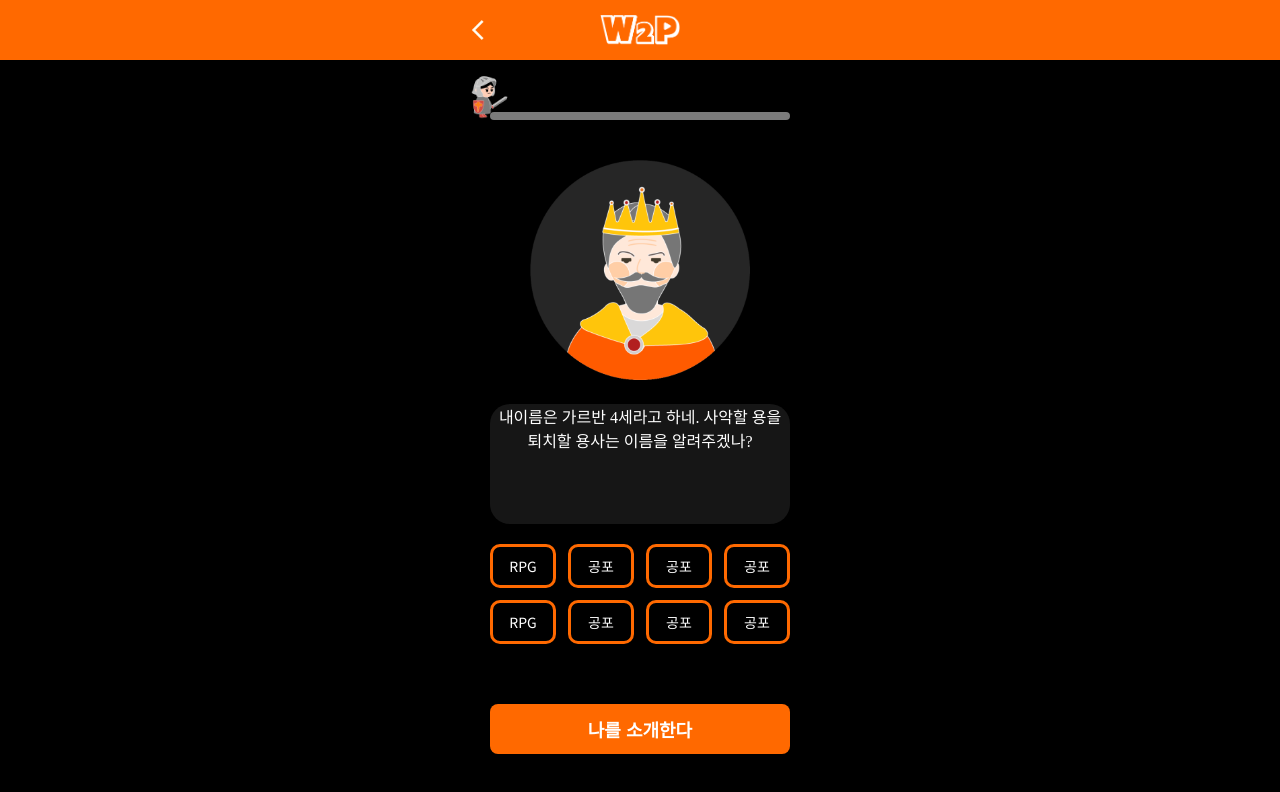
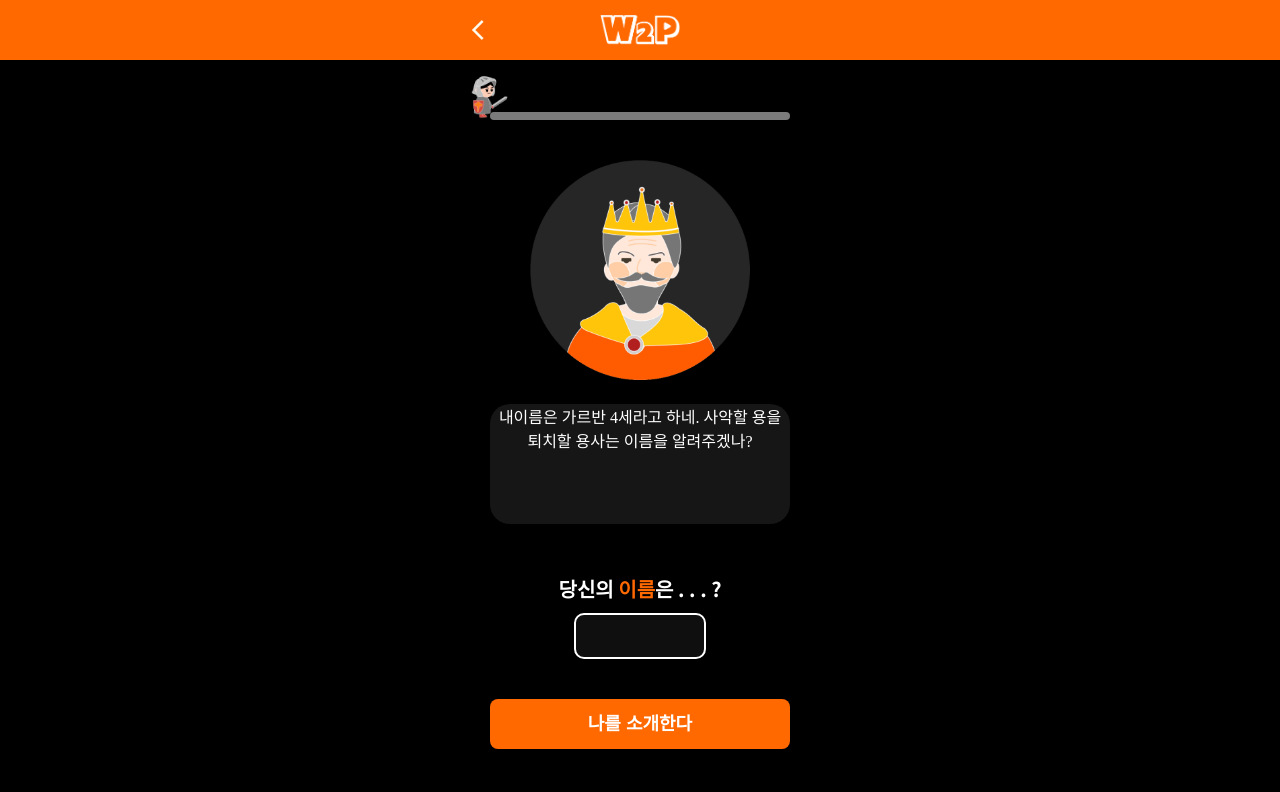
Before and after one commit to JWdori/Solutions_Naver, a React (Create React App) app in the folder frontend/: page /tutorial in a window 1280 px wide. Shown: the top 792 px of the page. Built offline with nearby package versions, Linux system fonts and the light colour scheme.

Commit message:
elements_clear

```diff
--- a/frontend/src/elements/Genre.js
+++ b/frontend/src/elements/Genre.js
@@ -8,7 +8,7 @@ const Genre = (props) => {
 
     return (
         <>
-            <div className="genreBox1" style={{marginTop:"20px"}}>
+            <div className="genreBox1" style={{marginTop:"40px"}}>
                 <button id="genreButton">
                     RPG
                 </button>
@@ -22,7 +22,7 @@ const Genre = (props) => {
                     공포
                 </button>
             </div>
-                <div className="genreBox1" style={{marginBottom:"40px", marginTop:"12px"}}>
+                <div className="genreBox1" style={{marginBottom:"30px", marginTop:"12px"}}>
                 <button id="genreButton">
                     RPG
                 </button>
--- a/frontend/src/elements/Name.js
+++ b/frontend/src/elements/Name.js
@@ -0,0 +1,31 @@
+import React from "react";
+import { CloseOutlined } from "@ant-design/icons";
+
+
+
+const Name = (props) => {
+
+
+    return (
+        <>
+            <div className="serviceTitleBox" style={{marginTop:"50px"}}>
+                <div className="NameQ" style={{color: "white"}}>
+                    당신의&nbsp;
+                </div>
+                <div className="NameQ">
+                    이름
+                </div>
+                <div className="NameQ" style={{color: "white"}}>
+                    은 . . . ?
+                </div>
+
+            </div>
+
+            <input type="text" className="NameBox" maxlength='6' style={{ textAlign:"center", borderWidth:"2px"}}>
+
+            </input>
+        </>
+    );
+};
+
+export default Name;
--- a/frontend/src/pages/Tutorial.js
+++ b/frontend/src/pages/Tutorial.js
@@ -5,6 +5,7 @@ import Header from "../elements/Header";
 import img from "../images/tutorial/tutorial_king.png";
 import Progress from "../elements/Progress_test";
 import Genre from "../elements/Genre";
+import Name from "../elements/Name";
 
 const Tutorial = (props) => {
     const navigate = useNavigate();
@@ -51,7 +52,7 @@ const Tutorial = (props) => {
 
             <div
              style={{color:"white"}}>
-                <Genre></Genre>
+                <Name></Name>
             </div>
 
             <div className={"tutorialBtn"}>
--- a/frontend/src/style.css
+++ b/frontend/src/style.css
@@ -367,6 +367,28 @@ body {
     margin-top: 12px;
     justify-content: start;
 }
+
+.NameQ{
+    font-weight: bold ;
+    font-size: 20px;
+    color: #FF6900;
+    font-family: "Noto Sans KR";
+}
+
+.NameBox{
+    height: 40px;
+    width: 124px;
+    background: #76767620;
+    border-radius: 10px;
+    border: solid 2px;
+    margin-top: 10px;
+    font-family: "Noto Sans KR";
+    color: white;
+    line-height: 40px;
+    font-size: 16px;
+    margin-bottom: 20px;
+}
+
 
 
 .servicecContentBox{
@@ -945,6 +967,7 @@ body {
     color: white;
     cursor: pointer;
     margin-bottom: 20px;
+    line-height: 25px;
     font-weight: bold;
     font-size: 18px;
 }
```
